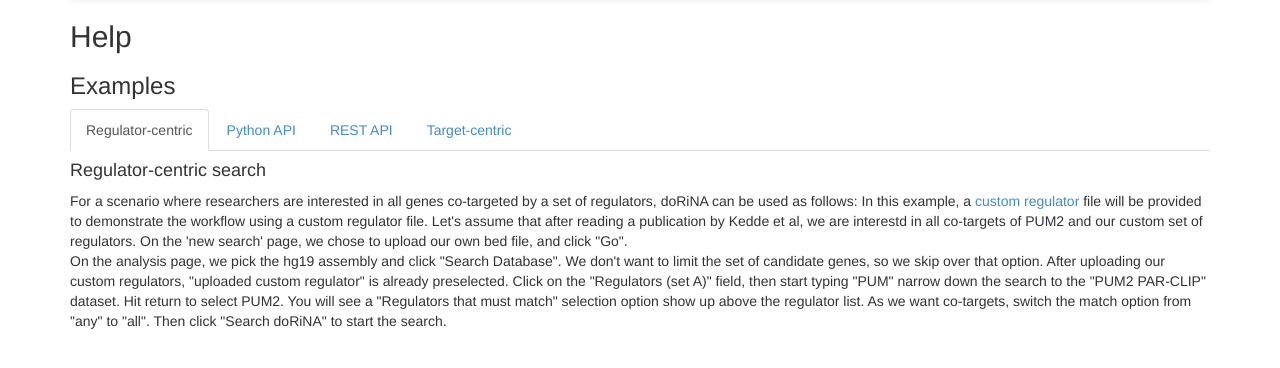
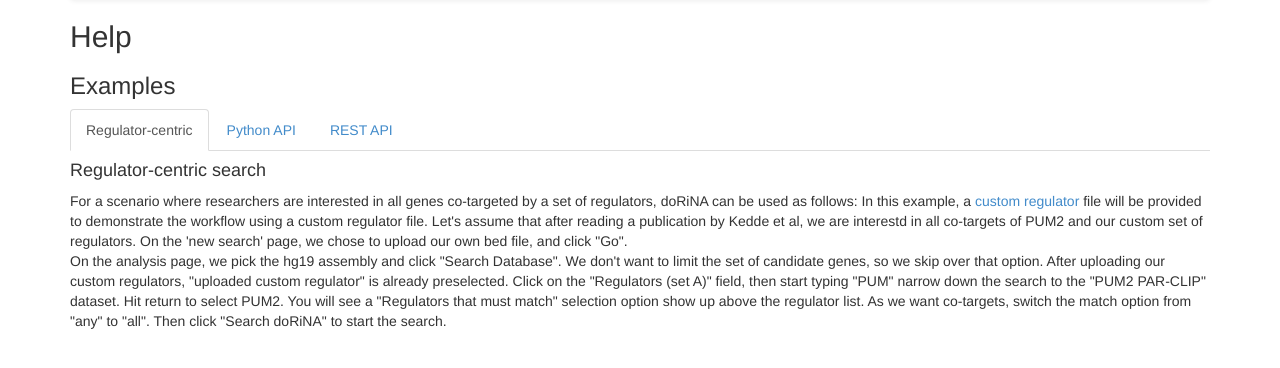
Before and after one commit to dieterich-lab/webdorina, a Flask app: page /help in a window 1280 px wide. Shown: the part 52-420 px from the top of the page. Run offline with Flask 2, Linux system fonts and the light colour scheme.

Commit message:
help: remove empty target-centric section for now
Signed-off-by: Kai Blin <kai.blin@age.mpg.de>

```diff
--- a/templates/help.html
+++ b/templates/help.html
@@ -7,7 +7,6 @@
         <li class="active"><a href="#regulator-centric" role="tab" data-toggle="tab">Regulator-centric</a></li>
         <li><a href="#python-api" role="tab" data-toggle="tab">Python API</a></li>
         <li><a href="#rest-api" role="tab" data-toggle="tab">REST API</a></li>
-        <li><a href="#target-centric" role="tab" data-toggle="tab">Target-centric</a></li>
       </ul>
 
       <div class="tab-content">
@@ -38,9 +37,6 @@
           {% include 'rest_example.html' %}
         </div>
 
-        <div class="tab-pane" id="target-centric">
-          <h4>Target centric</h4>
-        </div>
       </div>
     </div>
 {% endblock %}
```
